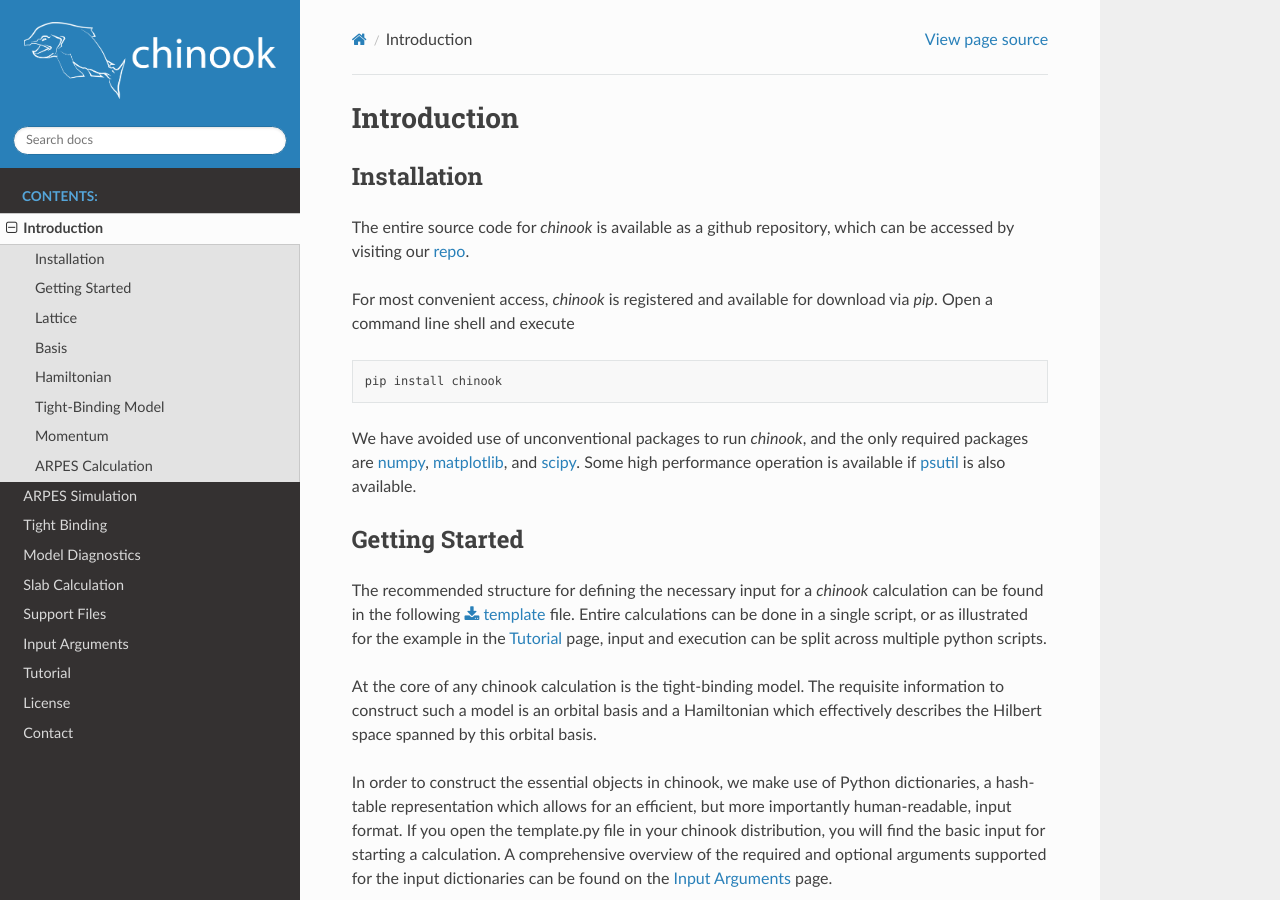
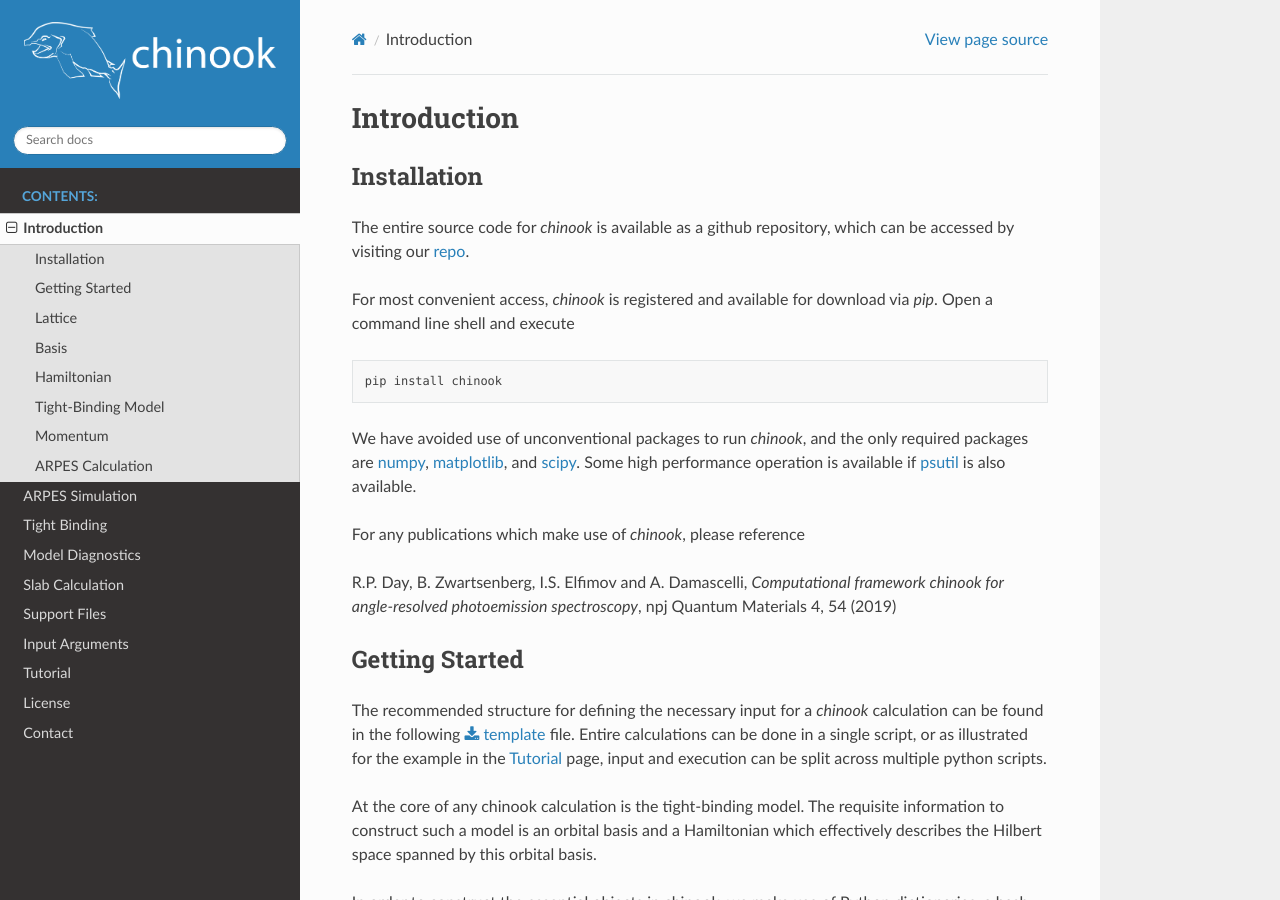
Before and after one commit to rpday/chinook, a Sphinx documentation site: the page built from docs/source/introduction.rst, in a window 1280 px wide and 900 px high. Built offline with Sphinx 7.4.7 and the Read the Docs theme 2.0.0, drawn with Linux system fonts in a browser that asks for light colours.

Commit message:
update journal reference

```diff
--- a/docs/source/index.rst
+++ b/docs/source/index.rst
@@ -8,10 +8,9 @@
 Welcome to chinook!
 ===================================
 
-Welcome to the documentation for chinook, developed by at the Quantum Matter Institute in Vancouver, BC at the University of British Columbia. chinook was designed with an aim towards providing a convenient framework in which to simulate angle-resolved photoemission spectroscopy (ARPES) experiments. In doing so, we have built a more general environment in which one can construct and study tight-binding and other effective single-particle Hamiltonians. In these pages, you will find comprehensive documentation for all methods available in the chinook package, in addition to a few instructive tutorials and some instructions for getting started. We hope you like what you find, and encourage you to get involved in this project by building new tools to extend the library here beyond its current form. For a detailed overview of our methodology, in addition to a few motivating examples, please see our recent paper on the `arXiv <https://arxiv.org/pdf/1909.12081.pdf>`_ . The development of chinook was motivated by an absence of readily available tools to facilitate interpretation and design of new experiments. In this spirit, this software is offered for free; we request only that any publications which make use of chinook cite the following reference:
+Welcome to the documentation for chinook, developed by at the Quantum Matter Institute in Vancouver, BC at the University of British Columbia. chinook was designed with an aim towards providing a convenient framework in which to simulate angle-resolved photoemission spectroscopy (ARPES) experiments. In doing so, we have built a more general environment in which one can construct and study tight-binding and other effective single-particle Hamiltonians. In these pages, you will find comprehensive documentation for all methods available in the chinook package, in addition to a few instructive tutorials and some instructions for getting started. We hope you like what you find, and encourage you to get involved in this project by building new tools to extend the library here beyond its current form. For a detailed overview of our methodology, in addition to a few motivating examples, please see our recent paper in `npj Quantum Materials <https://doi.org/10.1038/s41535-019-0194-8>`_ . The development of chinook was motivated by an absence of readily available tools to facilitate interpretation and design of new experiments. In this spirit, this software is offered for free; we request only that any publications which make use of chinook cite the following reference:
 
-R.P. Day, B. Zwartsenberg, I.S. Elfimov, A. Damascelli, *Computational Framework for Simulation of Angle-Resolved Photoelectron Spectroscopy*, preprint available at arXiv:1909.12081 (2019)
-
+R.P. Day, B. Zwartsenberg, I.S. Elfimov, A. Damascelli, *Computational Framework chinook for Simulation of Angle-Resolved Photoelectron Spectroscopy*, npj Quantum Materials 4, 54 (2019)
 Thanks for stopping by!
 
 
--- a/docs/source/introduction.rst
+++ b/docs/source/introduction.rst
@@ -25,6 +25,11 @@ We have avoided use of unconventional packages to run *chinook*, and the only re
 .. _scipy: https://www.scipy.org/scipylib/index.html
 
 .. _psutil: https://psutil.readthedocs.io/en/latest/
+
+
+For any publications which make use of *chinook*, please reference
+
+R.P. Day, B. Zwartsenberg, I.S. Elfimov and A. Damascelli, *Computational framework chinook for angle-resolved photoemission spectroscopy*, npj Quantum Materials 4, 54 (2019)
 
 Getting Started
 ===============
```
Also changed, not shown: README.md (+3 -1 lines).
